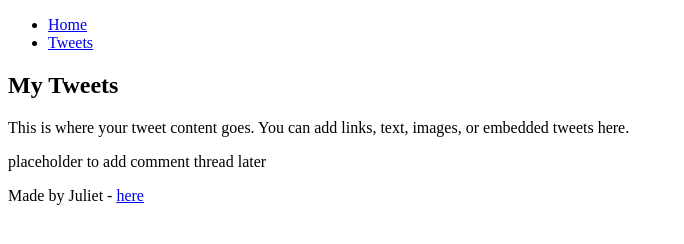
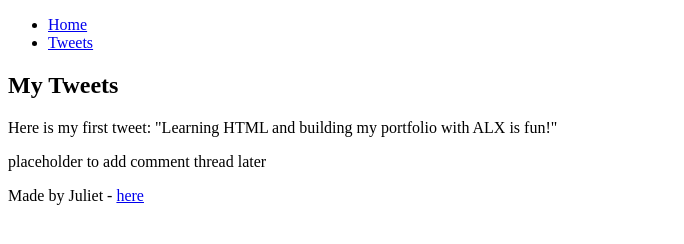
Before and after one commit to juliet2025-tech/My_First_Portfolio, a plain HTML site: page html_basic/tweets.html in a window 1280 px wide. Shown: the whole page, without its empty margins (0-684 px from the left). Drawn offline with Linux system fonts and the light colour scheme.

Commit message:
Add ALX task 3: structured index.html and tweets.html

```diff
--- a/html_basic/tweets.html
+++ b/html_basic/tweets.html
@@ -16,7 +16,7 @@
     <main>
         <article>
             <h1>My Tweets</h1>
-            <p>This is where your tweet content goes. You can add links, text, images, or embedded tweets here.</p>
+            <p>Here is my first tweet: "Learning HTML and building my portfolio with ALX is fun!"</p>
         </article>
 
         <aside>
```
